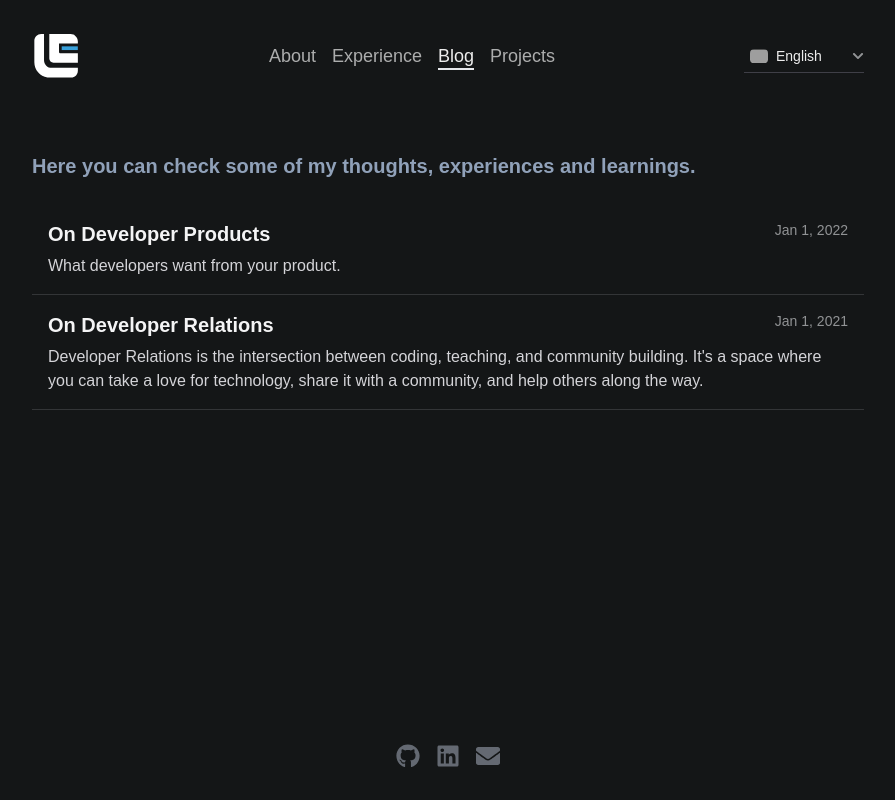
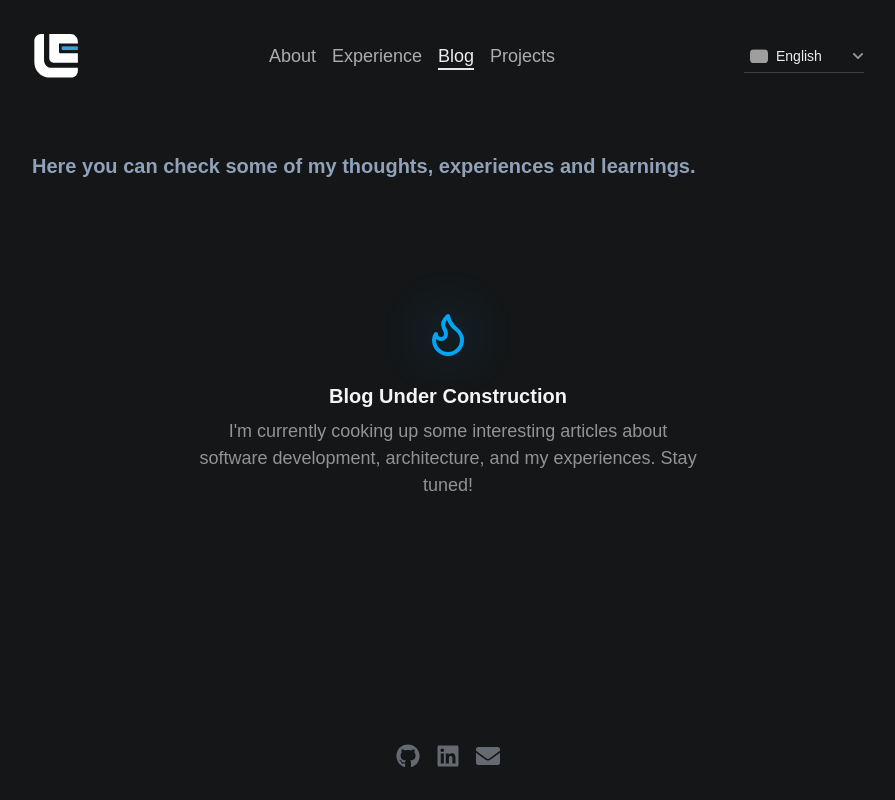
Before and after one commit to lcastrof/lucasdecastro.dev, a Next.js app: page /en/blog in a window 1280 px wide. Shown: the whole page, without its empty margins (192-1087 px from the left). Built offline with nearby package versions, Linux system fonts and the light colour scheme; grey boxes are pictures that could not be loaded.

Commit message:
chore: improve texts and add an empty state on posts list

```diff
--- a/messages/en.json
+++ b/messages/en.json
@@ -13,7 +13,7 @@
     "subtitle": "Hey there! 👋",
     "paragraphs": {
       "p1": "I'm a <bold>software engineer</bold> passionate about designing and building <bold>scalable, high-performance systems</bold>. My focus is on <bold>backend development</bold>, <bold>software architecture</bold>, and <bold>distributed systems</bold>, with a growing interest in <bold>cloud infrastructure</bold>, which I'm actively exploring right now.",
-      "p2": "Beyond coding, I'm always learning—whether it's diving into new <bold>architectural patterns</bold>, optimizing <bold>performance</bold>, or experimenting with personal projects. When I step away from the keyboard, you'll likely find me working out, playing video games, or spending time with my dogs.",
+      "p2": "I'm always learning—whether it's diving into new <bold>architectural patterns</bold>, optimizing <bold>performance</bold>, or experimenting with personal projects. When I step away from the keyboard, you'll likely find me working out, playing video games, or spending time with my dogs.",
       "p3": "This website is my space to share what I learn, document my journey, and contribute to the tech community. I believe in <bold>learning in public</bold>—writing about experiences, challenges, and insights not only helps me solidify knowledge but also creates opportunities for meaningful discussions and collaboration."
     },
     "ending-message": "Let’s build something great together! 🚀"
@@ -39,7 +39,9 @@
   },
   "Blog": {
     "subtitle": "Here you can check some of my thoughts, experiences and learnings.",
-    "minutes-to-read": "min read"
+    "minutes-to-read": "min read",
+    "under-construction": "Blog Under Construction",
+    "cooking-articles": "I'm currently cooking up some interesting articles about software development, architecture, and my experiences. Stay tuned!"
   },
   "Projects": {
     "subtitle": "Here you can find some of my personal projects.",
--- a/messages/pt.json
+++ b/messages/pt.json
@@ -13,7 +13,7 @@
     "subtitle": "Olá! 👋",
     "paragraphs": {
       "p1": "Sou um <bold>engenheiro de software</bold> motivado por projetar e desenvolver sistemas <bold>escaláveis</bold> e de <bold>alto desempenho</bold>. Meu foco está no <bold>desenvolvimento backend</bold>, <bold>arquitetura de software</bold> e <bold>sistemas distribuídos</bold>, além de estar me aprofundando em <bold>infraestrutura em nuvem</bold> atualmente.",
-      "p2": "Fora do mundo da programação, estou sempre aprendendo algo novo. Quando não estou estudando ou desenvolvendo projetos, provavelmente estou treinando, jogando videogame ou aproveitando o tempo com meus cachorros.",
+      "p2": "Estou sempre em busca de <bold>novos aprendizados</bold>, seja explorando novos <bold>padrões arquiteturais</bold>, otimizando <bold>performance</bold> ou testando ideias em <bold>projetos pessoais</bold>. Mas quando me afasto do teclado, é hora de recarregar as energias, treinando, jogando videogame ou aproveitando o tempo com meus cachorros.",
       "p3": "Criei este site para compartilhar o que aprendo, documentar minha trajetória e contribuir com a comunidade de tecnologia. Acredito no conceito de <bold>aprender em público</bold>—escrever sobre desafios e descobertas não só me ajuda a consolidar conhecimentos, mas também abre espaço para discussões e colaborações valiosas."
     },
     "ending-message": "Vamos construir algo incrível juntos! 🚀"
@@ -39,7 +39,9 @@
   },
   "Blog": {
     "subtitle": "Aqui você pode conferir alguns dos meus pensamentos, experiências e aprendizados.",
-    "minutes-to-read": "min de leitura"
+    "minutes-to-read": "min de leitura",
+    "under-construction": "Blog Em Construção",
+    "cooking-articles": "Estou preparando alguns artigos interessantes sobre desenvolvimento de software, arquitetura e minhas experiências. Em breve!"
   },
   "Projects": {
     "subtitle": "Aqui você pode encontrar alguns dos meus projetos pessoais.",
--- a/src/components/posts-list.tsx
+++ b/src/components/posts-list.tsx
@@ -1,6 +1,7 @@
 import { BlogPost } from "@/types/blog";
-import { useLocale } from "next-intl";
+import { useLocale, useTranslations } from "next-intl";
 import Link from "next/link";
+import { LuFlame } from "react-icons/lu";
 
 interface PostsListProps {
   posts: BlogPost[];
@@ -8,6 +9,7 @@ interface PostsListProps {
 
 export function PostsList({ posts }: PostsListProps) {
   const locale = useLocale();
+  const t = useTranslations("Blog");
 
   const formatDate = (date: string) => {
     return new Intl.DateTimeFormat(locale, {
@@ -17,6 +19,24 @@ export function PostsList({ posts }: PostsListProps) {
       timeZone: "UTC",
     }).format(new Date(date));
   };
+
+  // for now, say it is under construction
+  return (
+    <div className="flex flex-col items-center justify-center min-h-[400px] p-8">
+      <div className="flex flex-col items-center gap-6 text-center">
+        <div className="relative">
+          <LuFlame className="w-12 h-12 text-sky-500" />
+          <div className="absolute inset-0 blur-xl bg-sky-500/20 animate-pulse" />
+        </div>
+        <div className="space-y-2">
+          <h2 className="text-xl font-medium text-zinc-100">
+            {t("under-construction")}
+          </h2>
+          <p className="text-zinc-400 max-w-[500px]">{t("cooking-articles")}</p>
+        </div>
+      </div>
+    </div>
+  );
 
   return (
     <div>
```
